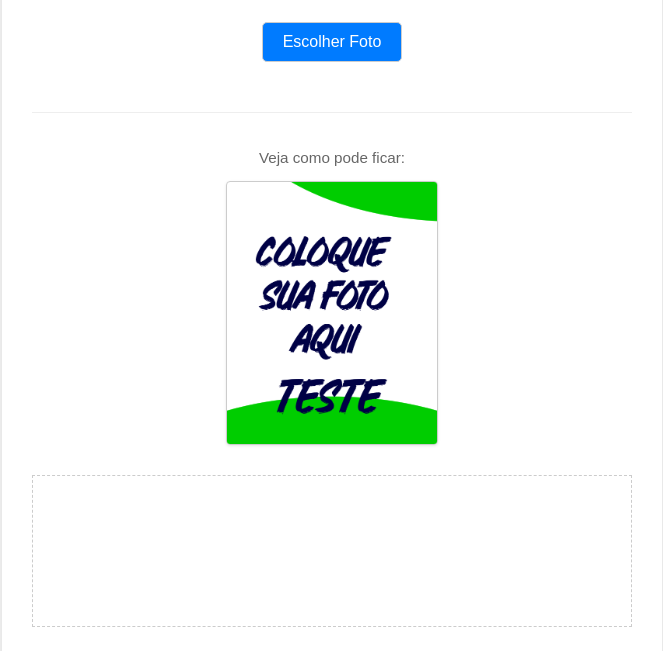
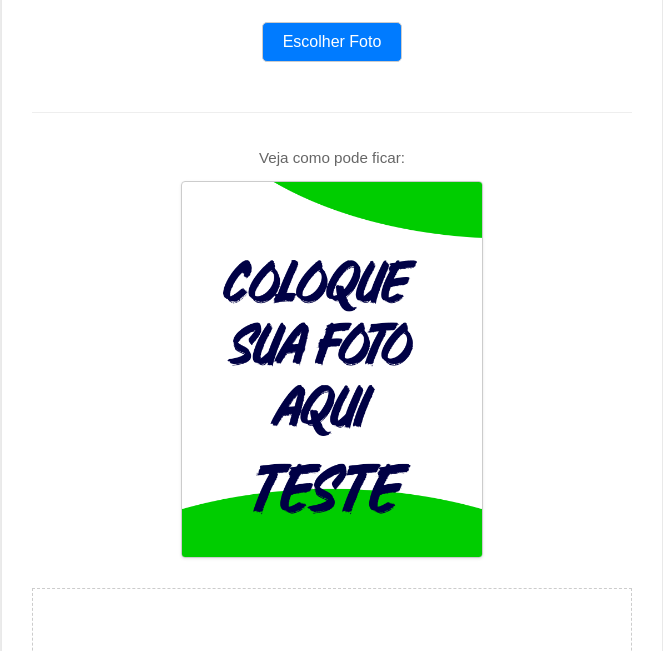
Before and after one commit to lopesanders/novo, a plain HTML site: page index.html in a window 1280 px wide. Shown: the part 145-796 px from the top of the page, without its empty margins (308-971 px from the left). Drawn offline with Linux system fonts and the light colour scheme.

Commit message:
Update style.css

```diff
--- a/style.css
+++ b/style.css
@@ -154,7 +154,7 @@ button:not(:disabled):hover {
 
 #exampleImage {
     display: block; /* Para poder usar margin: auto */
-    max-width: 35%;   /* Limita a largura da imagem de exemplo (ajuste conforme necessário) */
+    max-width: 50%;   /* Limita a largura da imagem de exemplo (ajuste conforme necessário) */
     height: auto;     /* Mantém a proporção da imagem */
     margin-left: auto; /* Centraliza a imagem horizontalmente */
     margin-right: auto;/* Centraliza a imagem horizontalmente */
```
